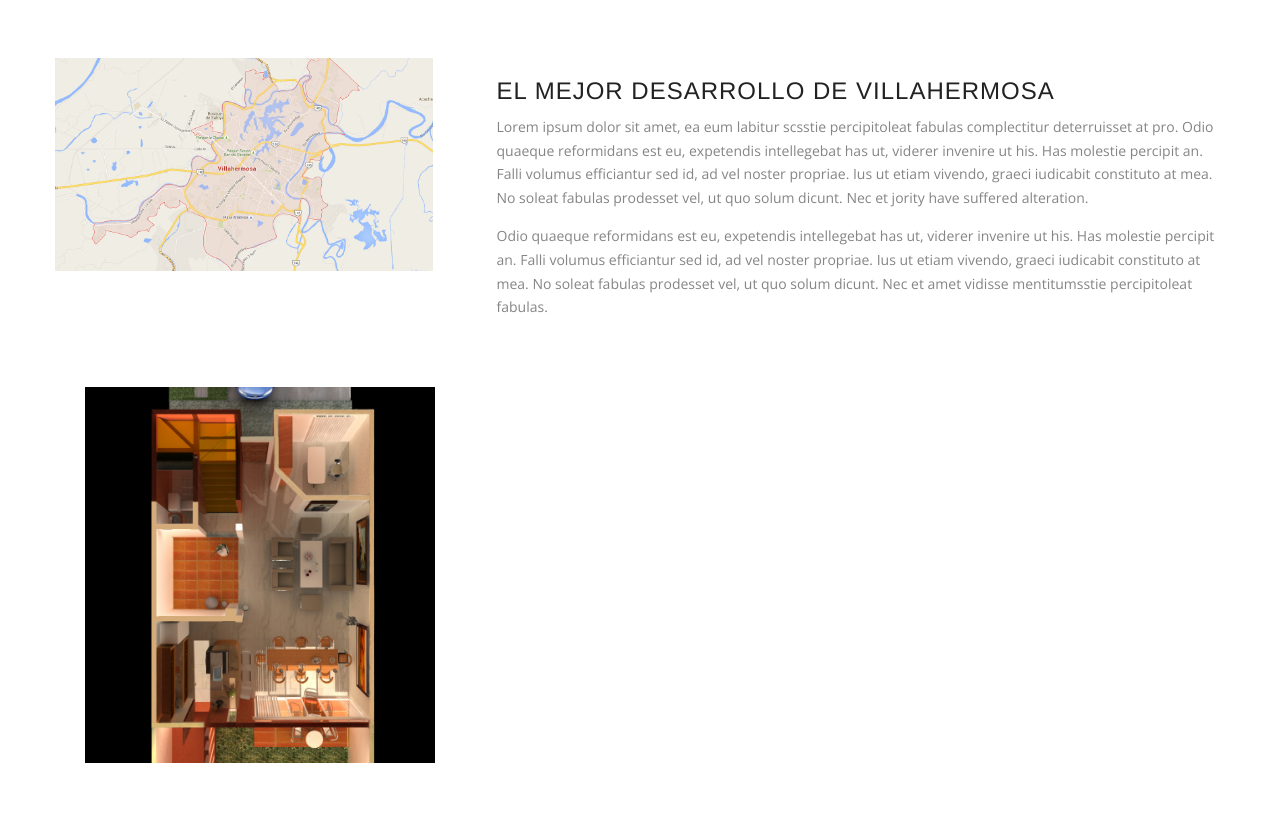
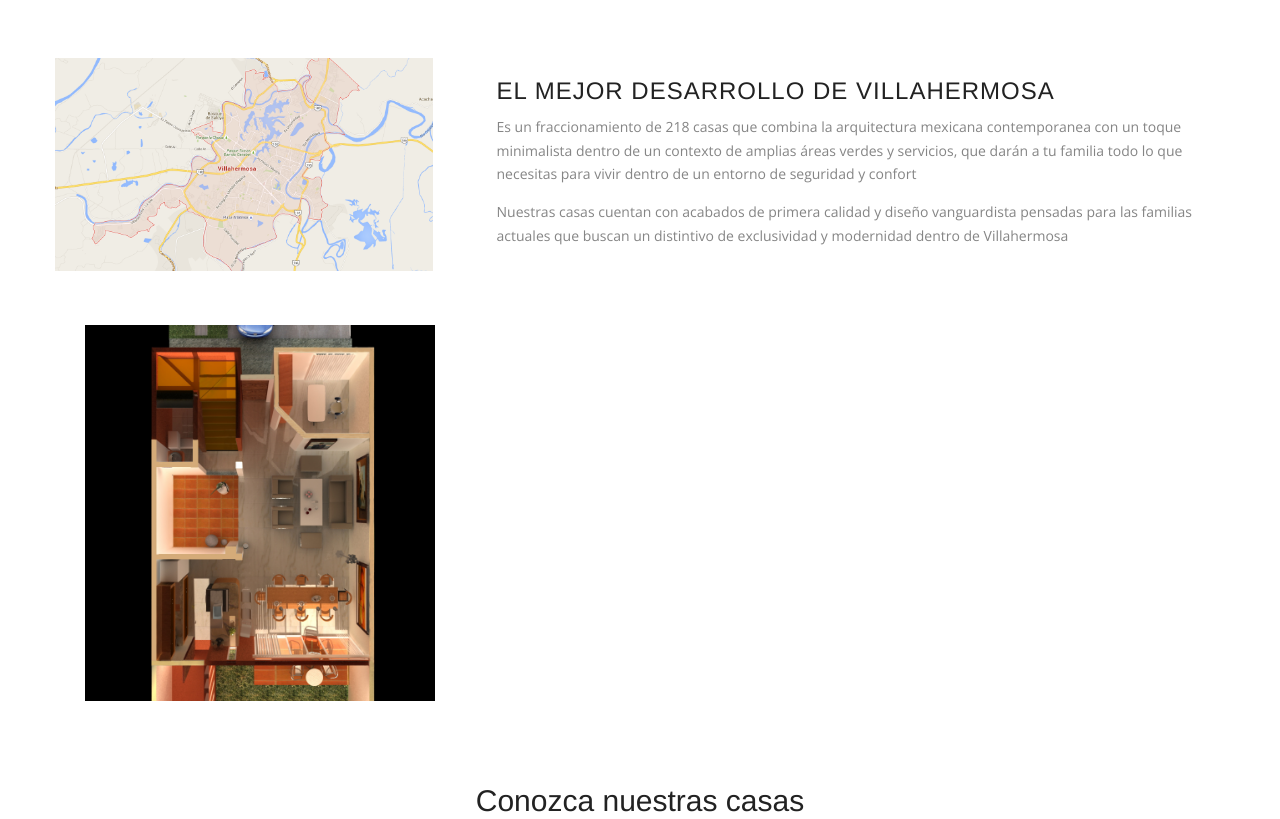
Before and after one commit to hydrosIII/pagina-villahermosa, a plain HTML site: page index.html in a window 1280 px wide. Shown: the part 1089-1908 px from the top of the page. Drawn offline with nearby package versions, Linux system fonts and the light colour scheme; a web font is replaced by a local one.

Commit message:
[MOD] Lorem ipsum text, and galery section in menu

```diff
--- a/index.html
+++ b/index.html
@@ -50,9 +50,9 @@
           <li class="active" id="firstLink"><a href="index.html#home" class="scroll-link">Inicio</a></li>
           <li><a href="index.html#services" class="scroll-link">Servicios</a></li>
           <li><a href="index.html#aboutUs" class="scroll-link">Conócenos</a></li>
+          <li><a href="index.html#work" class="scroll-link">Galeria</a></li>
           <li><a href="index.html#plans" class="scroll-link">Precio</a></li>
           <li><a href="index.html#contactUs" class="scroll-link">Contáctenos</a></li>
-	  <li><a href="galeria/index.html" class="scroll-link">Galeria</a></li>
         </ul>
       </div>
       <!--/.navbar-collapse-->
@@ -132,10 +132,9 @@
     <div class="row feature design">
       <div class="area1 columns right">
           <h3>El mejor desarrollo de Villahermosa</h3>
-        <p>Lorem ipsum dolor sit amet, ea eum labitur scsstie percipitoleat fabulas complectitur deterruisset at pro. Odio quaeque reformidans est eu, expetendis intellegebat has ut, viderer invenire ut his. Has molestie percipit an. Falli volumus efficiantur sed id, ad vel noster propriae. Ius ut etiam vivendo, graeci iudicabit constituto at mea. No soleat fabulas prodesset vel, ut quo solum dicunt.
-          Nec et jority have suffered alteration. </p>
-        <p>Odio quaeque reformidans est eu, expetendis intellegebat has ut, viderer invenire ut his. Has molestie percipit an. Falli volumus efficiantur sed id, ad vel noster propriae. Ius ut etiam vivendo, graeci iudicabit constituto at mea. No soleat fabulas prodesset vel, ut quo solum dicunt.
-          Nec et amet vidisse mentitumsstie percipitoleat fabulas. </p>
+          <p>Es un fraccionamiento de 218 casas que combina la arquitectura mexicana contemporanea con un toque minimalista dentro de un contexto de amplias áreas verdes y servicios, que darán a tu familia todo lo que necesitas para vivir dentro de un entorno de seguridad y confort</p>
+
+          <p>Nuestras casas cuentan con acabados de primera calidad y diseño vanguardista pensadas para las familias actuales que buscan un distintivo de exclusividad y modernidad dentro de Villahermosa</p>
 
       </div>
       <div class="area2 columns feature-media left"> <img src="images/feature-img-1.png" alt="" width="100%"> </div>
```
Lines whose indentation alone changed are shown as unchanged.
